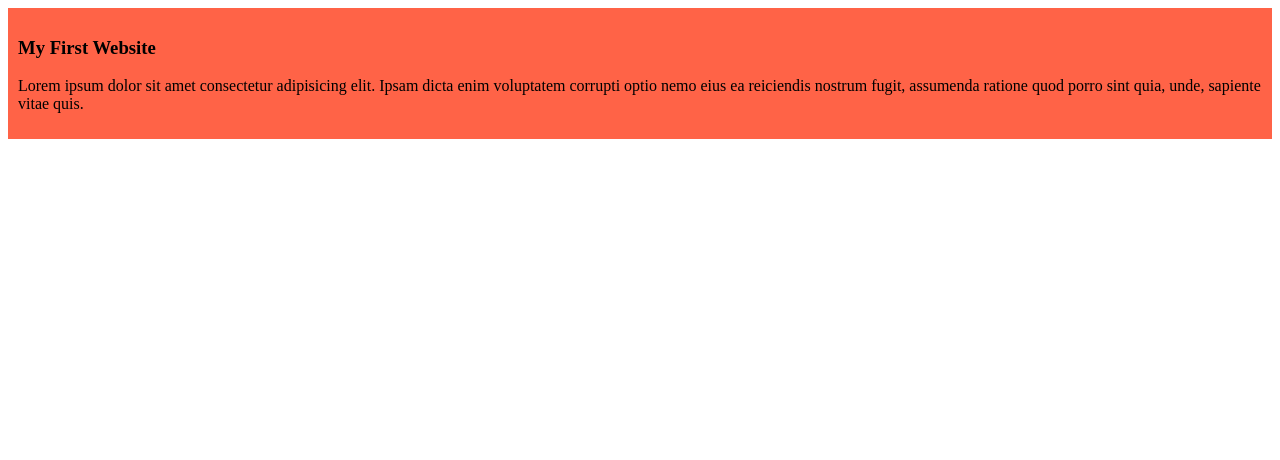
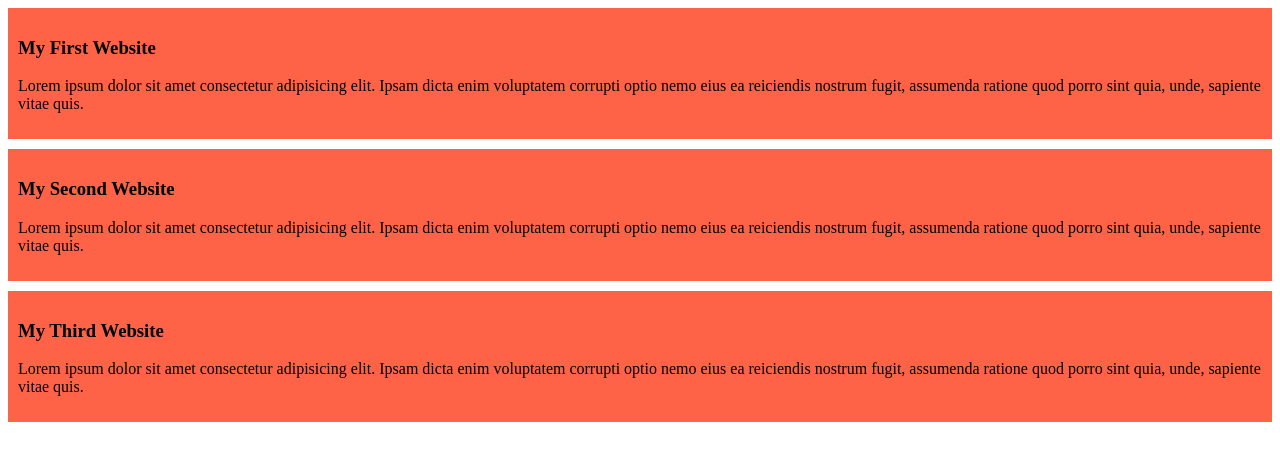
Before and after one commit to khalid-tks/my-simple-website, a plain HTML site: page index.html in a window 1280 px wide. Drawn offline with Linux system fonts and the light colour scheme.

Commit message:
added second and third blog

```diff
--- a/index.html
+++ b/index.html
@@ -11,5 +11,16 @@
         <h3>My First Website</h3>
         <p>Lorem ipsum dolor sit amet consectetur adipisicing elit. Ipsam dicta enim voluptatem corrupti optio nemo eius ea reiciendis nostrum fugit, assumenda ratione quod porro sint quia, unde, sapiente vitae quis.</p>
     </div>
+
+    <div>
+        <h3>My Second Website</h3>
+        <p>Lorem ipsum dolor sit amet consectetur adipisicing elit. Ipsam dicta enim voluptatem corrupti optio nemo eius ea reiciendis nostrum fugit, assumenda ratione quod porro sint quia, unde, sapiente vitae quis.</p>
+    </div>
+
+    <div>
+        <h3>My Third Website</h3>
+        <p>Lorem ipsum dolor sit amet consectetur adipisicing elit. Ipsam dicta enim voluptatem corrupti optio nemo eius ea reiciendis nostrum fugit, assumenda ratione quod porro sint quia, unde, sapiente vitae quis.</p>
+    </div>
+
 </body>
 </html>
--- a/styles/blog.css
+++ b/styles/blog.css
@@ -1,4 +1,5 @@
 div{
     background-color: tomato;
     padding: 10px;
+    margin-bottom: 10px;
 }
```
